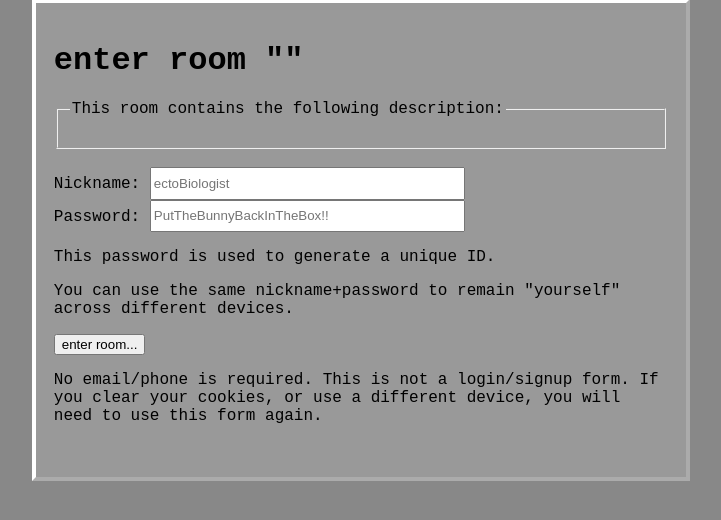
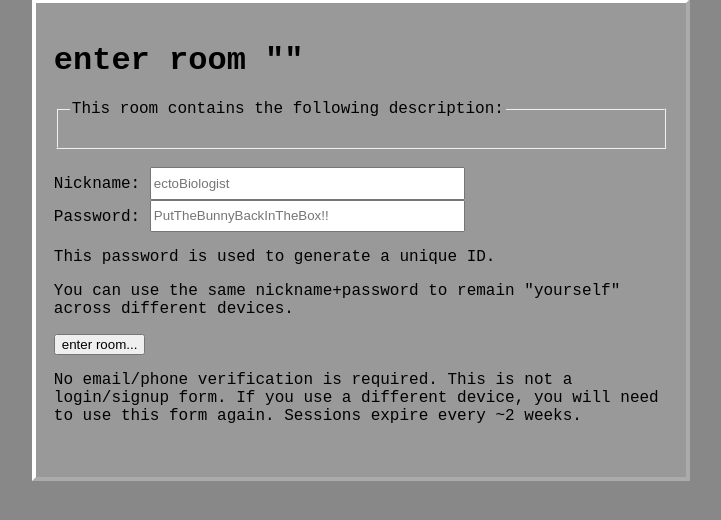
Before and after one commit to resampled/rooms, a Django app: template webapp/templates/dialog/enter_room.html in a window 1280 px wide. Shown: the part 21-541 px from the top of the page, without its empty margins (279-1000 px from the left). Run offline with Django 3.2, Linux system fonts and the light colour scheme; the template is opened without the code that fills it, so the values that code supplies are empty.

Commit message:
update blurb

```diff
--- a/webapp/templates/dialog/enter_room.html
+++ b/webapp/templates/dialog/enter_room.html
@@ -23,6 +23,6 @@
 {{ captcha }}
 <input type="submit" class="submitform" value="enter room...">
 </form>
-<p>No email/phone is required. This is not a login/signup form. If you clear your cookies, or use a different device, you will need to use this form again.</p>
+<p>No email/phone verification is required. This is not a login/signup form. If you use a different device, you will need to use this form again. Sessions expire every ~2 weeks.</p>
 <br>
 {% endblock %}
```
